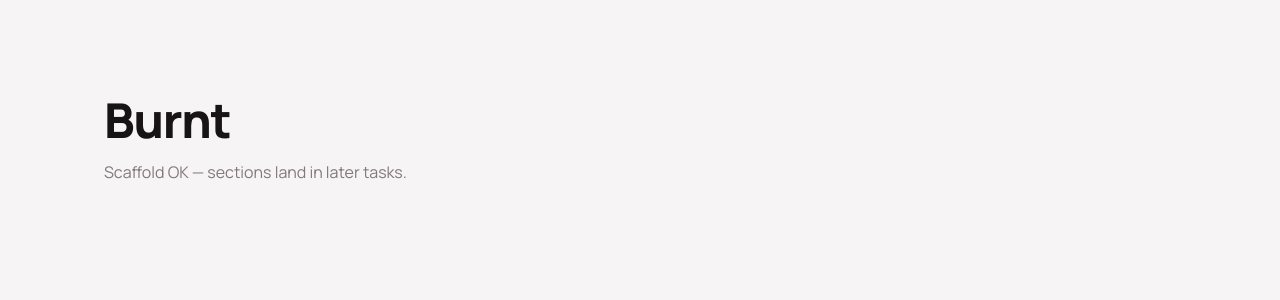
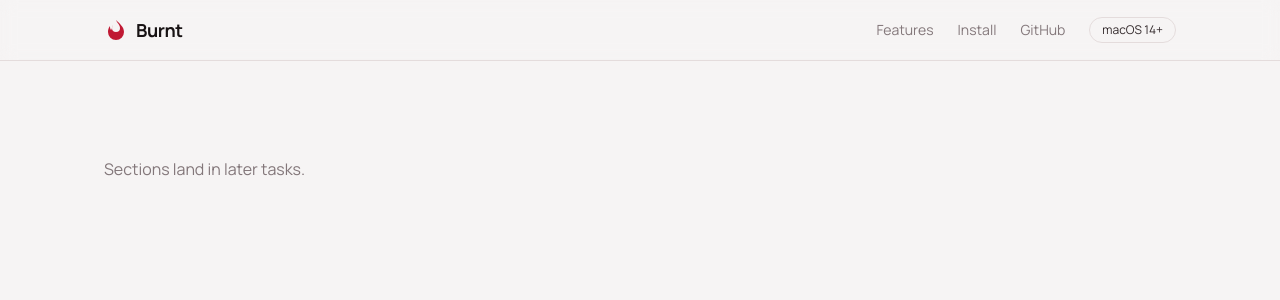
Before and after one commit to mafex11/Burnt, a Next.js app in the folder site/: page / in a window 1280 px wide. Shown: the top 300 px of the page. Built offline with nearby package versions, Linux system fonts and the light colour scheme.

Commit message:
Add sticky nav bar

```diff
--- a/site/app/page.tsx
+++ b/site/app/page.tsx
@@ -1,8 +1,12 @@
+import { Nav } from "@/components/Nav";
+
 export default function Home() {
   return (
-    <main className="mx-auto max-w-content px-6 py-24">
-      <h1 className="font-sans text-5xl font-extrabold tracking-tight">Burnt</h1>
-      <p className="mt-4 text-muted">Scaffold OK — sections land in later tasks.</p>
-    </main>
+    <>
+      <Nav />
+      <main id="top" className="mx-auto max-w-content px-6 py-24">
+        <p className="text-muted">Sections land in later tasks.</p>
+      </main>
+    </>
   );
 }
--- /dev/null
+++ b/site/components/Nav.tsx
@@ -0,0 +1,20 @@
+import { Flame } from "@/components/Flame";
+
+export function Nav() {
+  return (
+    <header className="sticky top-0 z-50 border-b border-line bg-paper/80 backdrop-blur">
+      <nav className="mx-auto flex max-w-content items-center justify-between px-6 py-4">
+        <a href="#top" className="flex items-center gap-2">
+          <Flame className="h-6 w-6 text-accent" />
+          <span className="text-lg font-bold tracking-tight">Burnt</span>
+        </a>
+        <div className="flex items-center gap-6 text-sm text-muted">
+          <a href="#features" className="hover:text-ink">Features</a>
+          <a href="#install" className="hover:text-ink">Install</a>
+          <a href="https://github.com/mafex11/Burnt" className="hover:text-ink">GitHub</a>
+          <span className="rounded-full border border-line px-3 py-1 text-xs text-ink2">macOS 14+</span>
+        </div>
+      </nav>
+    </header>
+  );
+}
```
